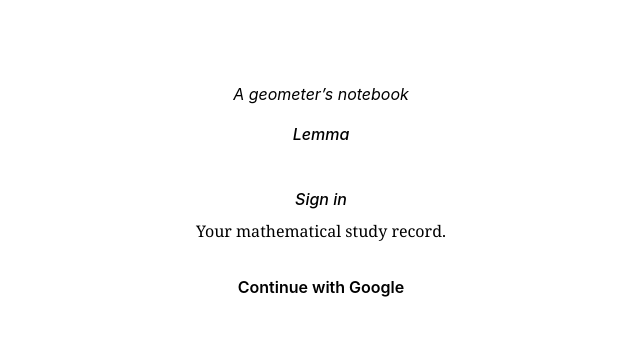
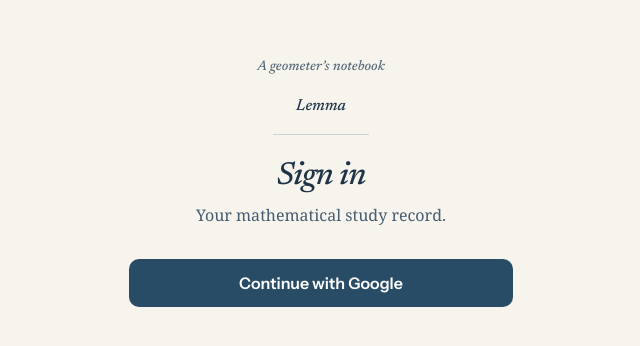
Before and after one commit to Mymayankyadav/lemma, a React (Vite) app: page /#/sign-in in a window 1280 px wide. Shown: the part 138-484 px from the top of the page, without its empty margins (319-959 px from the left). Built offline with nearby package versions, Linux system fonts and the light colour scheme; no server answers; a web font is replaced by a local one.

Commit message:
N102 implement v6 default and negative flag overrides

```diff
--- a/src/flags.ts
+++ b/src/flags.ts
@@ -5,8 +5,11 @@
  * Overrides (dev, tests and e2e builds only; ignored in production builds):
  *   - URL:  `?flags=a,b`   (the query string, i.e. before the `#/route` part)
  *   - env:  `VITE_FLAGS=a,b`
+ * A plain name turns the flag on; a name with a leading `-` turns it off (`?flags=-v6Shell`), which is how
+ * tests and e2e builds exercise a flag's off path once its default is on. Env flags apply first, the URL last.
  * An override is honoured only when `import.meta.env.DEV`, `MODE === 'test'` or
- * `VITE_ALLOW_FLAG_OVERRIDES=1` (set by the e2e web server). Unknown names are ignored.
+ * `VITE_ALLOW_FLAG_OVERRIDES=1` (set by the e2e web server). Unknown names are ignored. Production builds
+ * never honour overrides, so rolling a flag back there is a reviewed PR that changes its default.
  */
 export const FLAG_DEFAULTS = {
   /** Placeholder used by tests to prove the mechanism; remove when the first real flag lands. */
@@ -15,8 +18,8 @@ export const FLAG_DEFAULTS = {
   androidShell: false,
   /** Service-worker notification handling remains opt-in until N5 is complete. */
   notificationsPush: false,
-  /** v6 navigation and shared shell remain opt-in until N13 is complete. */
-  v6Shell: false,
+  /** v6 navigation, screens and shared shell (default on since N102; `?flags=-v6Shell` shows the legacy app in dev/test/e2e builds). */
+  v6Shell: true,
 } as const satisfies Record<string, boolean>;
 
 export type FlagName = keyof typeof FLAG_DEFAULTS;
@@ -40,7 +43,9 @@ export function resolveFlags(env: FlagEnv): Record<FlagName, boolean> {
   if (!env.allowOverrides) return out;
   const fromQuery = names(new URLSearchParams(env.search ?? '').get('flags'));
   for (const n of [...names(env.envFlags), ...fromQuery]) {
-    if (n in FLAG_DEFAULTS) out[n as FlagName] = true;
+    const off = n.startsWith('-');
+    const name = off ? n.slice(1) : n;
+    if (name in FLAG_DEFAULTS) out[name as FlagName] = !off;
   }
   return out;
 }
```
